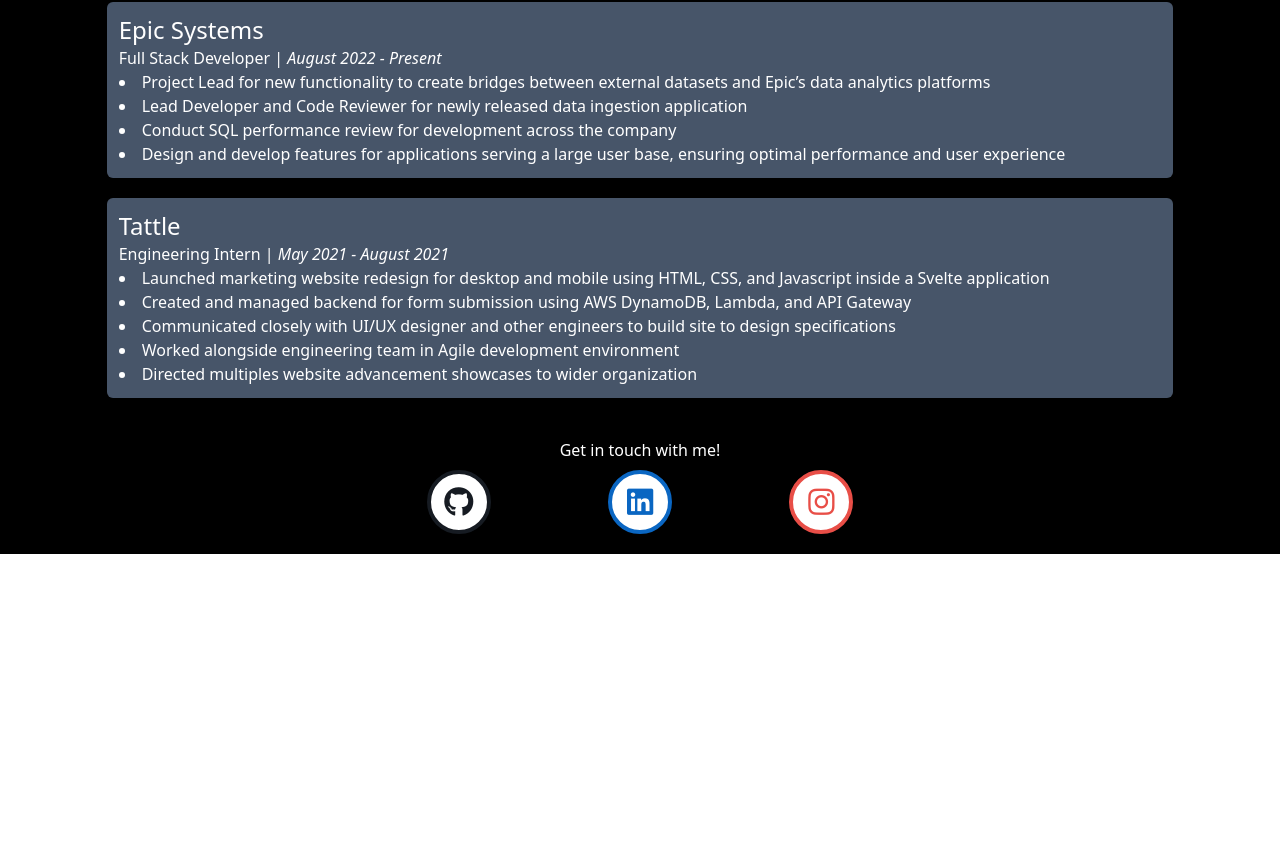
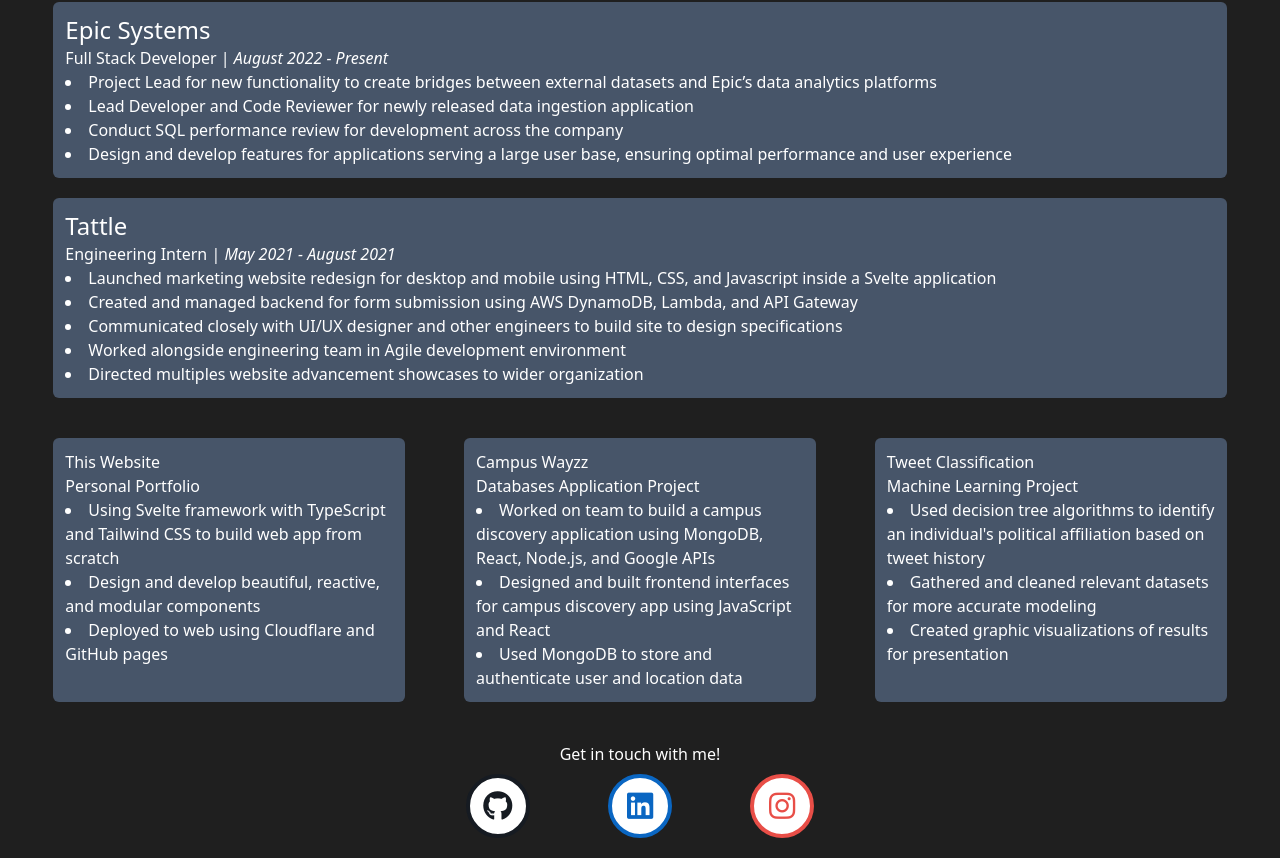
Before and after one commit to RossMcIlvaine/portfolio-website, a SvelteKit app: page / in a window 1280 px wide. Shown: the part 641-1499 px from the top of the page. Before the commit the page ends 1195 px from the top, so only its background shows below. Built offline with nearby package versions, Linux system fonts and the light colour scheme.

Commit message:
Add project cards

```diff
--- a/src/app.html
+++ b/src/app.html
@@ -12,6 +12,6 @@
 		%sveltekit.head%
 	</head>
 	<body data-sveltekit-preload-data="hover">
-		<div style="display: contents">%sveltekit.body%</div>
+		<div>%sveltekit.body%</div>
 	</body>
 </html>
--- a/src/components/Experience.svelte
+++ b/src/components/Experience.svelte
@@ -6,14 +6,14 @@
     export let details: string[];
 </script>
 
-<div class="flex justify-between bg-slate-600 w-5/6 rounded-md p-3">
+<div class="flex justify-between bg-slate-600 rounded-md p-3 w-full">
     <div class="flex flex-col">
         <h2 class="text-white text-2xl">{company}</h2>
         <h3 class="text-white text-1xl">{title} | <i>{startDate} - {endDate}</i></h3>
         {#each details as detail}
-        <li class="text-white">
-            {detail}
-        </li>
+            <li class="text-white">
+                {detail}
+            </li>
         {/each}
     </div>
     <slot name="photo"/>
--- a/src/components/ExperienceSection.svelte
+++ b/src/components/ExperienceSection.svelte
@@ -18,7 +18,7 @@
     ]
 </script>
 
-<div class="flex flex-col items-center space-y-5">
+<div class="flex flex-col items-center space-y-5 w-11/12">
     <Experience company="Epic Systems" title="Full Stack Developer" startDate="August 2022" endDate="Present" details={epicDetails}>
         <!-- <img class="w-24 h-12 bg-white" slot="photo" src="/images/epic.png" alt="Epic Systems Logo"/> -->
     </Experience>
--- a/src/components/Footer.svelte
+++ b/src/components/Footer.svelte
@@ -2,9 +2,9 @@
 	import SocialButton from "./SocialButton.svelte";
 </script>
 
-<main class="flex justify-center flex-col items-center">
+<main class="flex flex-col items-center w-2/3 md:w-1/3">
     <h3 class="text-white mb-2">Get in touch with me!</h3>
-    <div class="flex justify-between w-2/3 md:w-1/3">
+    <div class="flex justify-around w-full">
         <SocialButton url="https://github.com/RossMcIlvaine" color="github"/>
         <SocialButton url="https://www.linkedin.com/in/ross-mcilvaine-95355a16b/" color="linkedin"/>
         <SocialButton url="https://www.instagram.com/rossmcilvaine/" color="instagram"/>
--- a/src/components/HeroSection.svelte
+++ b/src/components/HeroSection.svelte
@@ -4,10 +4,10 @@
 
 <div class="flex flex-col-reverse md:flex-row justify-center items-center">
     <div class="mr-3 w-1/2">
-        <p class="text-wrap text-white border-l-2 border-l-indigo-300 pl-2">I'm a Full Stack Developer located in Madison Wisconsin.
+        <p class="text-wrap text-white border-l-2 border-l-mainHighlight pl-2">I'm a Full Stack Developer located in Madison Wisconsin.
             I'm passionate about creating software that improves people's lives and continuining to improve my skills.
             I currently work at Epic Systems, where I'm a lead developer on the Data Warehousing team.
         </p>
     </div>
-    <img src="/images/ProfilePic.jpg" alt="Profile Headshot" class="w-1/4 h-1/5 rounded-full shadow-diag shadow-indigo-300 mb-3">
+    <img src="/images/ProfilePic.jpg" alt="Profile Headshot" class="w-1/4 h-1/5 rounded-full shadow-diag shadow-mainHighlight mb-3">
 </div>
--- /dev/null
+++ b/src/components/ProjectCard.svelte
@@ -0,0 +1,15 @@
+<script lang="ts">
+    export let title: string;
+    export let subtitle: string;
+    export let details: string[];
+</script>
+
+<div class="bg-slate-600 rounded-md md:w-30 p-3">
+    <h2 class="text-white">{title}</h2>
+    <h3 class="text-white">{subtitle}</h3>
+    {#each details as detail}
+        <li class="text-white">
+            {detail}
+        </li>
+    {/each}
+</div>
--- /dev/null
+++ b/src/components/Projects.svelte
@@ -0,0 +1,57 @@
+<script lang="ts">
+	import ProjectCard from "./ProjectCard.svelte";
+
+    class project
+    {
+        title: string;
+        subtitle: string;
+        details: string[];
+
+        constructor(title: string, sub: string, details: string[]){
+            this.title = title;
+            this.subtitle = sub;
+            this.details = details;
+        }
+    }
+
+    const projects = new Array<project>;
+    projects.push(
+        new project(
+            "This Website",
+            "Personal Portfolio",
+            [
+                "Using Svelte framework with TypeScript and Tailwind CSS to build web app from scratch",
+                "Design and develop beautiful, reactive, and modular components",
+                "Deployed to web using Cloudflare and GitHub pages"
+            ]
+        )
+    );
+    projects.push(
+        new project(
+            "Campus Wayzz",
+            "Databases Application Project",
+            [
+                "Worked on team to build a campus discovery application using MongoDB, React, Node.js, and Google APIs",
+                "Designed and built frontend interfaces for campus discovery app using JavaScript and React",
+                "Used MongoDB to store and authenticate user and location data"
+            ]
+        )
+    );
+    projects.push(
+        new project(
+            "Tweet Classification",
+            "Machine Learning Project",
+            [
+                "Used decision tree algorithms to identify an individual's political affiliation based on tweet history",
+                "Gathered and cleaned relevant datasets for more accurate modeling",
+                "Created graphic visualizations of results for presentation"
+            ]
+        )
+    );
+</script>
+
+<div class="flex flex-col w-11/12 md:flex-row md:grid-cols-3 justify-between space-y-5 md:space-y-0">
+    {#each projects as project}
+        <ProjectCard title={project.title} subtitle={project.subtitle} details={project.details}/>
+    {/each}
+</div>
--- a/src/routes/+layout.svelte
+++ b/src/routes/+layout.svelte
@@ -6,7 +6,7 @@
 
 </script>
 
-<main class="bg-black pt-10 pb-5 flex flex-col justify-center space-y-10">
+<main class="bg-mainBackground pt-10 pb-5 flex flex-col space-y-10 items-center">
     <Header/>
     <slot />
     <Footer/>
--- a/src/routes/+page.svelte
+++ b/src/routes/+page.svelte
@@ -1,7 +1,11 @@
 <script>
     import HeroSection from "../components/HeroSection.svelte";
     import ExperienceSection from "../components/ExperienceSection.svelte";
+	import Projects from "../components/Projects.svelte";
+    import Education from "../components/Education.svelte";
 </script>
 
 <HeroSection/>
 <ExperienceSection/>
+<Projects/>
+<Education/>
--- a/tailwind.config.js
+++ b/tailwind.config.js
@@ -4,9 +4,11 @@
   theme: {
     extend: {
       boxShadow:{
-        "diag" : "10px 10px 10px #c7d2fe",
+        "diag" : "10px 10px #c7d2fe",
       },
       colors:{
+        "mainBackground" : "#1F1F1F",
+        "mainHighlight" : "#EB6763",
         "github" : "#161B22",
         "linkedin" : "#0A66C2",
         "instagram" : "#E84E47",
@@ -17,6 +19,9 @@
       transitionDuration:{
         "0.5" : "0.5s",
       },
+      width:{
+        "30" : "30%",
+      }
     },
   },
   safelist: [
```
Also changed, not shown: src/components/Education.svelte (added).
